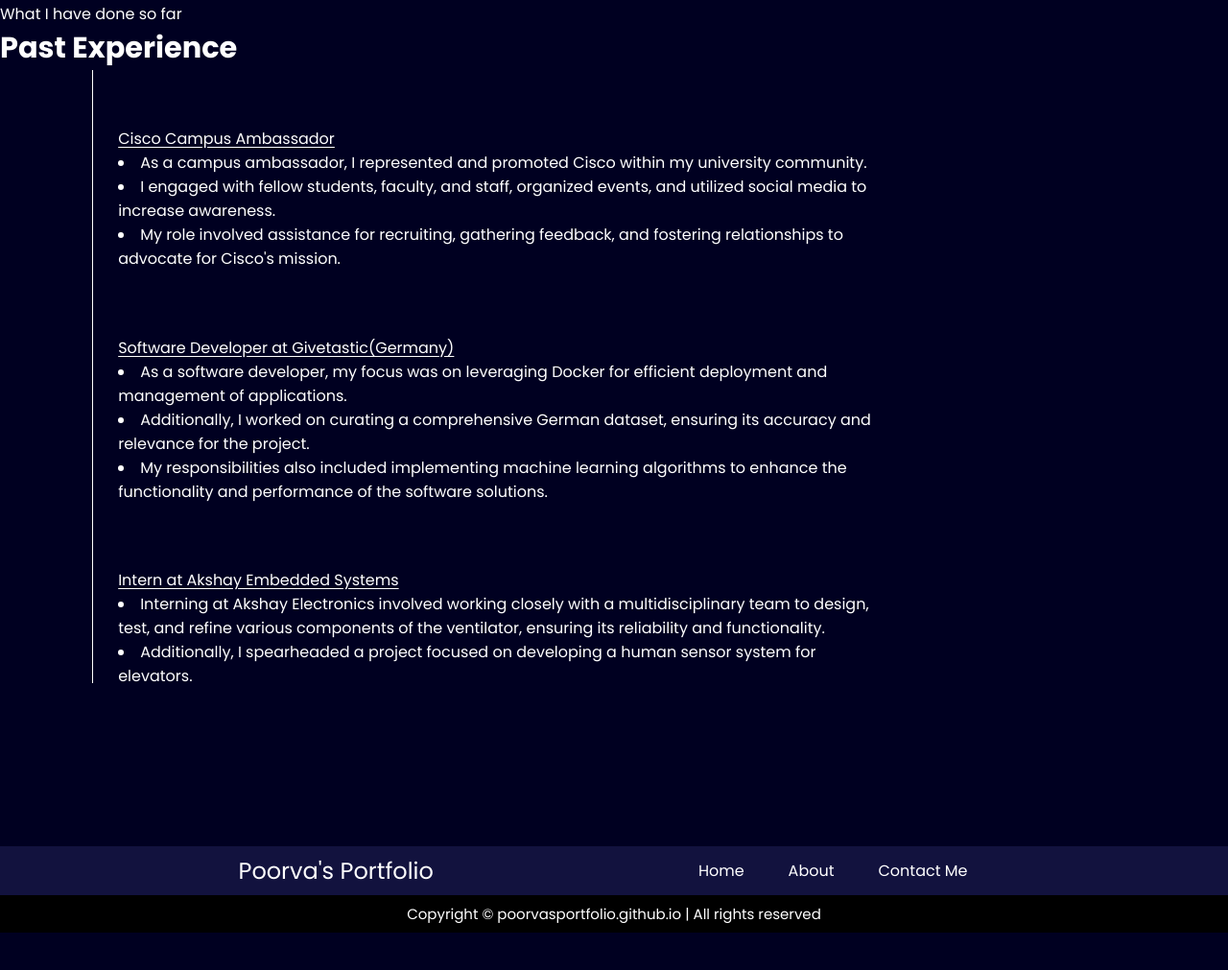
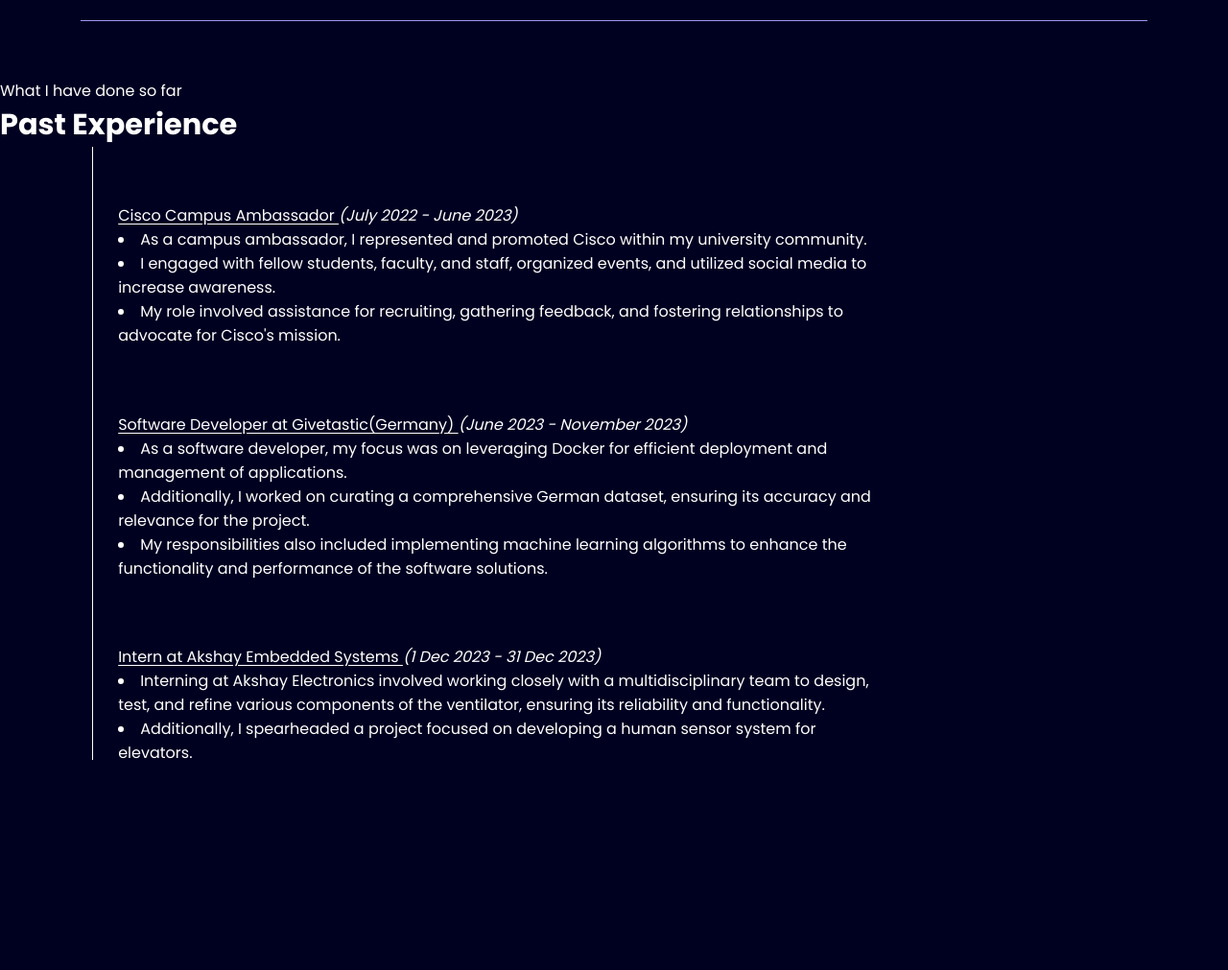
Before and after one commit to poorvaN13/poorvasportfolio.github.io, a plain HTML site: page index.html in a window 1280 px wide. Shown: the part 999-2010 px from the top of the page at 96% size. Before the commit the page ends 1971 px from the top, so only its background shows below. Drawn offline with nearby package versions, Linux system fonts and the light colour scheme.

Commit message:
mobile4.0

```diff
--- a/index.html
+++ b/index.html
@@ -75,7 +75,7 @@
             justify-content: space-around;
             align-items: center;
             margin: 4.375rem 0;
-            height: 45rem;
+            height: 50rem;
         }
 
         .firstSection>div {
@@ -104,7 +104,7 @@
             width: 100%;
             margin: auto;
             justify-content: space-around;
-            height: 55rem;
+            height: 60rem;
         }
 
         .secondSection .box {
@@ -321,7 +321,7 @@
 
                     <div class="vertical-title">
 
-                            <u>Cisco Campus Ambassador</u>
+                            <u>Cisco Campus Ambassador </u><i>(July 2022 - June 2023)</i>
 
                             <li>
                                 As a campus ambassador, I represented and promoted Cisco within my university community.
@@ -341,7 +341,7 @@
 
                     <div class="vertical-title">
 
-                        <u>Software Developer at Givetastic(Germany)</u>
+                        <u>Software Developer at Givetastic(Germany) </u><i>(June 2023 - November 2023)</i>
 
                         <li>
                             As a software developer, my focus was on leveraging Docker for efficient deployment and
@@ -360,7 +360,7 @@
                 <!-- <div class="vertical"> -->
                     <div class="vertical-title">
 
-                        <u>Intern at Akshay Embedded Systems</u>
+                        <u>Intern at Akshay Embedded Systems </u><i>(1 Dec 2023 - 31 Dec 2023)</i>
                         <li>
                             Interning at Akshay Electronics involved working closely with a multidisciplinary team to
                             design, test, and refine various components of the ventilator, ensuring its reliability and
```
